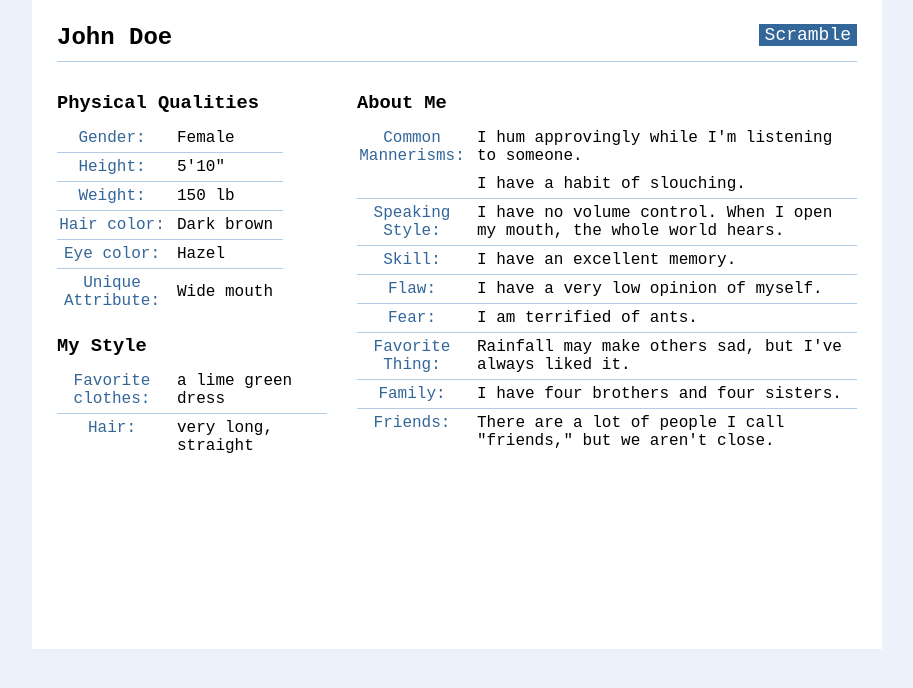
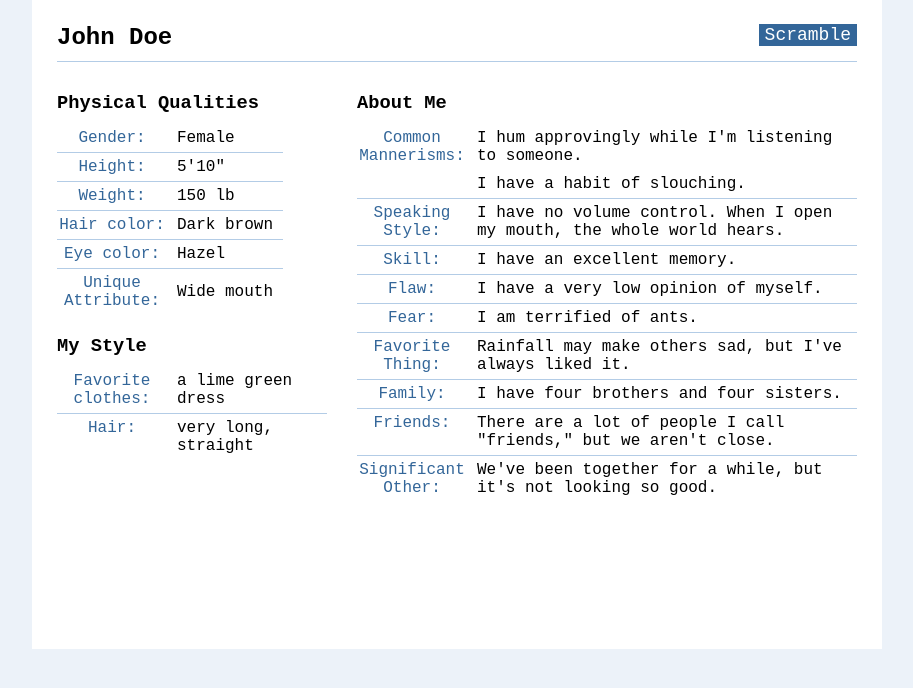
Before and after one commit to davidhammaker/Storc, a Flask app: page / in a window 1280 px wide. Shown: the part 81-769 px from the top of the page, without its empty margins (183-1096 px from the left). Run offline with Flask 2, Linux system fonts and the light colour scheme.

Commit message:
Add significant other
Significant other is selected from an array ('significantOthers'). For
each scramble, the array is initialized with a random number of kids for
one element in the array. The selected 'significantOther' is displayed
on 'base.html'.

```diff
--- a/static/main.js
+++ b/static/main.js
@@ -450,6 +450,31 @@ let friends = [
     `I feel like I'm surrounded by great friends.`
 ];
 
+let kids = [
+    'one kid',
+    'two kids',
+    'three kids',
+    'lots of kids'
+];
+let significantOthers;
+function defineSignificantOthers() {
+    significantOthers = [
+        `I'm not really interested in dating right now.`,
+        `I'm single, but I wish I wasn't.`,
+        `I have strong feelings for someone, but we aren't together.`,
+        `I am pursuing someone, but I've been put in the friend-zone.`,
+        `I've just started dating someone.`,
+        `I'm in a serious relationship, and things are going well!`,
+        `We've been together for a while, but it's not looking so good.`,
+        `I am engaged! Marriage is right around the corner.`,
+        `I've just had a break-up.`,
+        `I'm at the end of a long string of break-ups.`,
+        `I'm married, but we don't have any kids.`,
+        `The two of us are married with ${choice(kids)}.`,
+        `I was in love, but my significant other died.`
+    ];
+};
+
 // Define an array of mutually exclusive attributes
 
 let exclusions = [
@@ -837,6 +862,13 @@ function getFriends() {
     return friendsChoice;
 };
 
+function getSignificantOther() {
+    let significantOtherElement = document.getElementById('significant_other');
+    let significantOther = choice(significantOthers);
+    significantOtherElement.textContent = significantOther;
+    return significantOther;
+};
+
 // Select character attributes
 
 function select() {
@@ -859,6 +891,7 @@ function select() {
     let favoriteThing = getFavoriteThing();
     let family = getFamily();
     let friendsChoice = getFriends();
+    let significantOther = getSignificantOther();
 
     // Ensure that no attributes are mutually exclusive
 
@@ -950,6 +983,7 @@ function scramble() {
     defineSkills();
     defineFlaws();
     defineFears();
+    defineSignificantOthers();
     select();
 };
 
--- a/templates/base.html
+++ b/templates/base.html
@@ -90,6 +90,10 @@
                             <td class="key">Friends:</td>
                             <td id="friends">friends</td>
                         </tr>
+                        <tr>
+                            <td class="key">Significant Other:</td>
+                            <td id="significant_other">significant other</td>
+                        </tr>
                     </table>
                 </div>
                 <div class="box-l">
```
